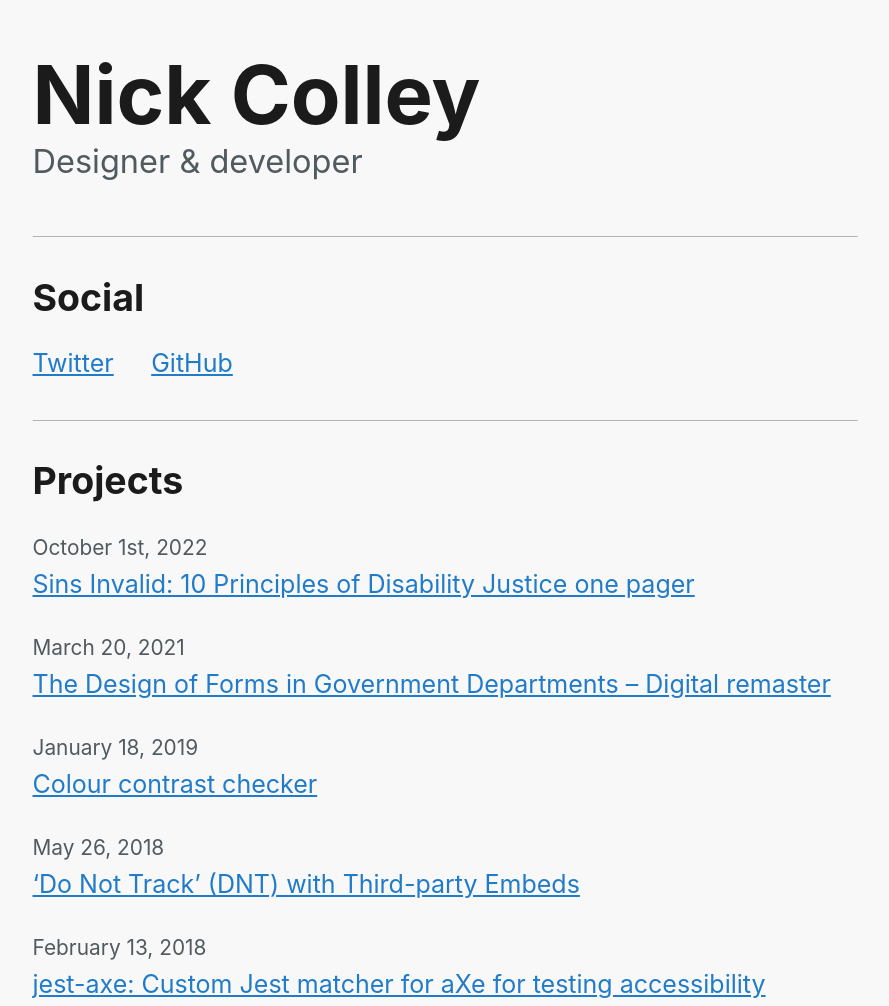
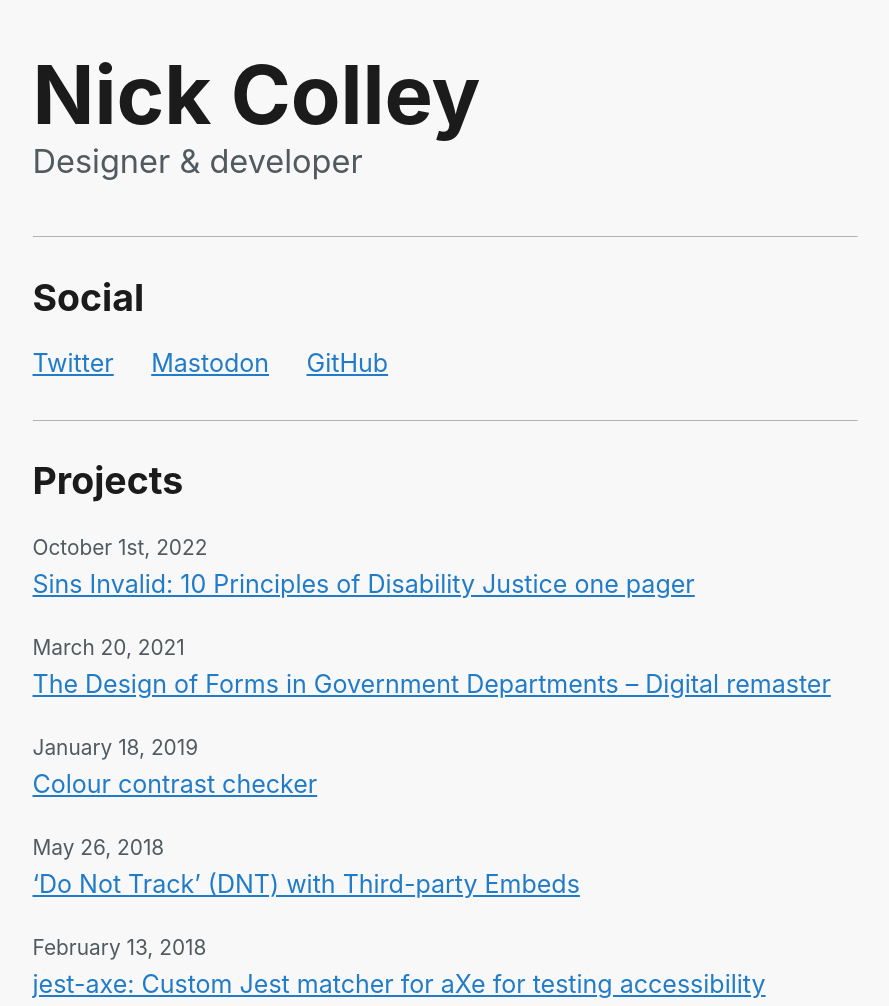
Before and after one commit to NickColley/nickcolley.co.uk, an Eleventy site: page index.njk in a window 1280 px wide. Shown: the top 1006 px of the page, without its empty margins (195-1084 px from the left). Built offline with nearby package versions, Linux system fonts and the light colour scheme; Eleventy itself is replaced by a stand-in of ours; files that its build step writes are made by us from their sources; a web font is replaced by a local one; what jsdom, markdown-it-named-headings would draw is missing.

Commit message:
Update index.njk

```diff
--- a/index.njk
+++ b/index.njk
@@ -14,6 +14,9 @@ layout: layouts/default.njk
   <ul class="menu">
     <li class="menu-item">
       <a class="menu-item-link" href="https://www.twitter.com/nickcolley">Twitter</a>
+    </li>
+    <li class="menu-item">
+      <a class="menu-item-link" rel="me" href="https://mastodon.social/@nickcolley">Mastodon</a>
     </li>
     <li class="menu-item">
       <a class="menu-item-link" href="https://github.com/nickcolley">GitHub</a>
```
